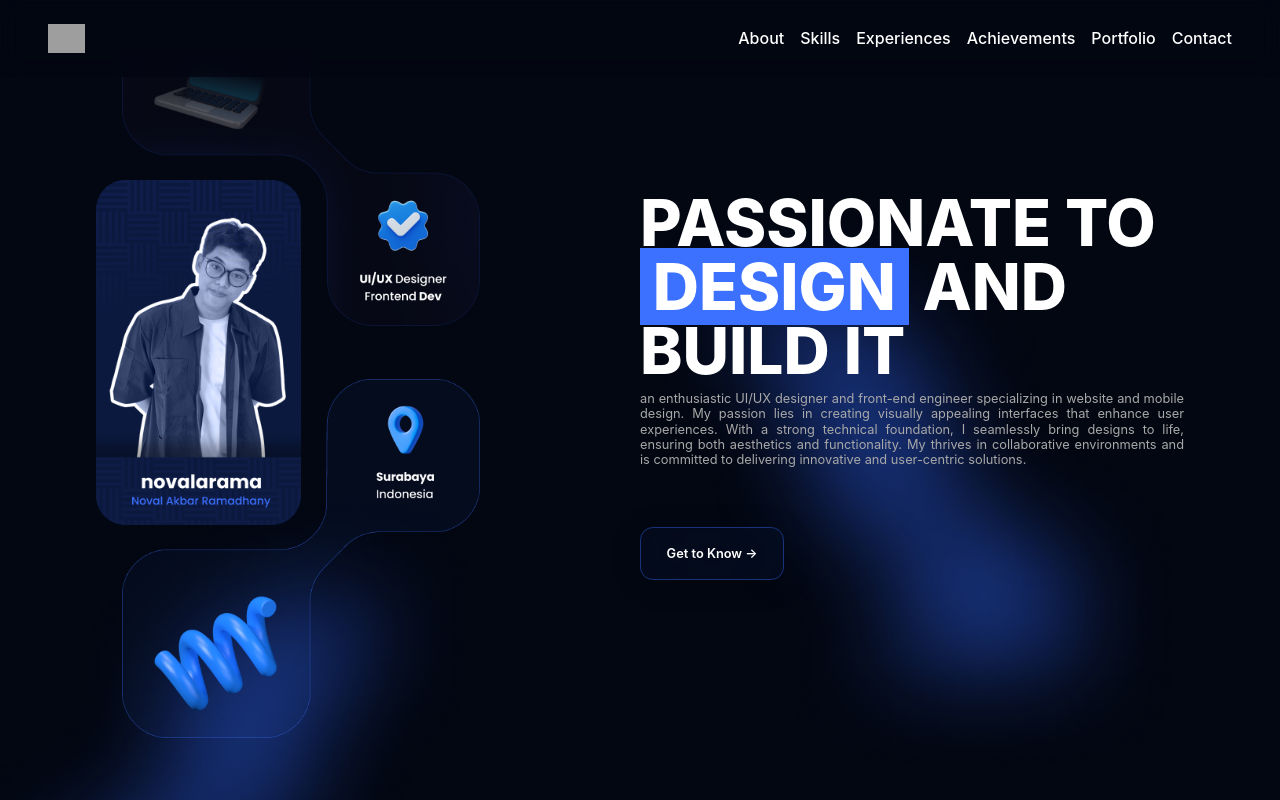
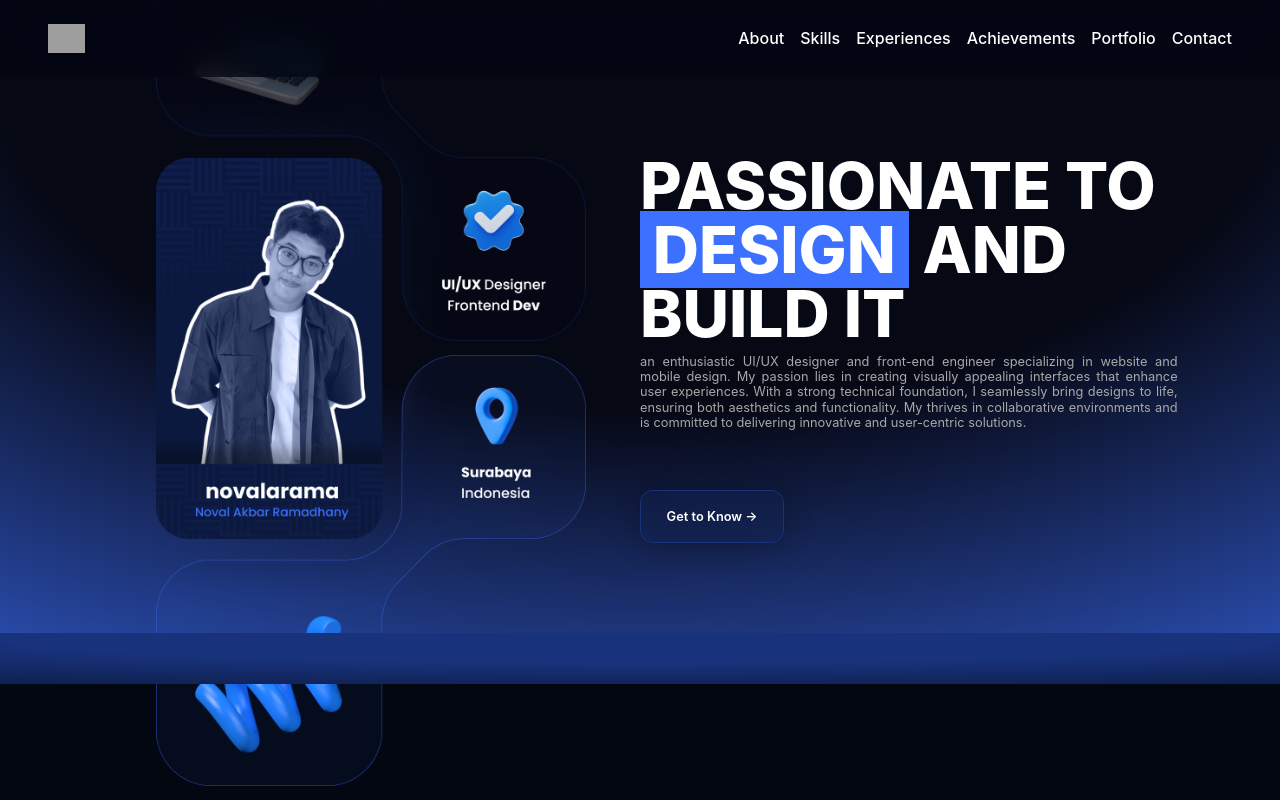
Before and after one commit to novalarama/Personal-Web-V2, a Next.js app: page / in a window 1280 px wide. Shown: the top 800 px of the page. Built offline with nearby package versions, Linux system fonts and the light colour scheme; grey boxes are pictures that could not be loaded.

Commit message:
feat: updated

```diff
--- a/src/app/page.tsx
+++ b/src/app/page.tsx
@@ -3,6 +3,7 @@
 import React, { useEffect } from "react";
 import Header from "@/components/Header";
 import Landing from "@/components/Landing";
+import About from "@/components/About";
 import Lenis from "lenis";
 import { Box } from "@chakra-ui/react";
 
@@ -31,21 +32,15 @@ const LandingPage: React.FC = () => {
     "Portfolio",
     "Contact",
   ];
-  const mainContentData = {
-    image:
-      "https://cdn.builder.io/api/v1/image/assets/TEMP/bd3f91edd7ea87e3b08c6289817db544c51678620f21808a7eabe2843233531d?apiKey=42c352afd4764937ae53b030b073a4c4&&apiKey=42c352afd4764937ae53b030b073a4c4",
-    title: "PASSIONATE TO\nDESIGN AND BUILD IT",
-    description:
-      "an enthusiastic UI/UX designer and front-end engineer specializing in website and mobile design. My passion lies in creating visually appealing interfaces that enhance user experiences. With a strong technical foundation, I seamlessly bring designs to life, ensuring both aesthetics and functionality. My thrives in collaborative environments and is committed to delivering innovative and user-centric solutions.",
-  };
 
   return (
-    <Box className="flex flex-col items-center px-24 max-md:px-5 bg-gray-950" >
+    <Box className="flex flex-col items-center bg-gray-950" background="radial-gradient(125% 125% at 50% 10%, #060814 40%, #3C70FF 100%)">
       <Header
         logo="https://cdn.builder.io/api/v1/image/assets/TEMP/a580203fede5ad2470b2de709e88a492a7da55d9e9ea3a7f0cb978f1023c0b86?apiKey=42c352afd4764937ae53b030b073a4c4&&apiKey=42c352afd4764937ae53b030b073a4c4"
         menuItems={menuItems}
       />
       <Landing />
+      <About />
     </Box>
   );
 };
--- /dev/null
+++ b/src/components/About.tsx
@@ -0,0 +1,41 @@
+import { ChakraProvider, Box, Text, Flex } from "@chakra-ui/react";
+import { motion } from "framer-motion";
+
+export default function About() {
+  const aboutText = "ABOUT ME • ".repeat(10);
+
+  return (
+    <ChakraProvider>
+      <Box
+        w="100vw"
+        overflow="hidden"
+        bg="yellow"
+        mt={{ base: "4vw", md: "-12vw" }}
+        h={{ base: "8vw", md: "4vw" }}
+        background="radial-gradient(125% 125% at 50% 10%, #18327B 40%, #0B193E 100%)"
+        display="flex"
+        alignItems="center"
+      >
+        <motion.div
+          style={{ display: "flex", whiteSpace: "nowrap" }}
+          animate={{ x: ["100%", "-100%"] }}
+          transition={{
+            repeat: Infinity,
+            duration: 60,
+            ease: "linear"
+          }}
+        >
+          <Text
+            textAlign="center"
+            fontSize={{ base: "4vw", md: "2vw" }}
+            color="#3C70FF"
+            fontWeight="extrabold"
+            mx="2vw"
+          >
+            {aboutText}
+          </Text>
+        </motion.div>
+      </Box>
+    </ChakraProvider>
+  );
+}
--- a/src/components/Landing.tsx
+++ b/src/components/Landing.tsx
@@ -19,63 +19,26 @@ interface MainContentProps {
 export default function Landing() {
   return (
     <ChakraProvider>
-      <Box w={{ base: "100%", md: "100%" }} mt={{ base: "30%", lg: "5%" }}>
+      <Box
+        w={{ base: "100%", md: "100%" }}
+        mt={{ base: "30%", lg: "5%" }}
+        maxW="100%"
+        px={{ base: "4vw", md: "8vw" }}
+      >
         <Flex
           justifyContent="center"
           alignItems="center"
           h="100%"
           flexDir={{ base: "column", md: "row" }}
         >
-          <VStack w="100%" alignItems={{ base: "center", md: "start" }}>
-            <Image
-              zIndex="2"
-              src="assets/heading-1.png"
-              alt="Designer at work"
-              w={{ base: "80%", md: "28vw" }}
-              h="auto"
-              mt="0"
-              ms="2vw"
-            />
-            <Image
-              zIndex="2"
-              src="assets/heading-2.png"
-              alt="Designer at work"
-              w={{ base: "40%", md: "16vw" }}
-              h="auto"
-              ms={{ base: "-32vw", md: "0vw" }}
-              mt={{ base: "-28vw", md: "-12vw" }}
-            />
-            <Image
-              zIndex="2"
-              src="assets/heading-3.png"
-              alt="Designer at work"
-              w={{ base: "80%", md: "28vw" }}
-              h="auto"
-              mt={{ base: "-28vw", md: "-12vw" }}
-              ms="2vw"
-            />
-            <Image
-              zIndex="1"
-              src="assets/vector-2.png"
-              alt="Designer at work"
-              w="42vw"
-              mt="-20vw"
-              ms="-12vw"
-            />
+          <VStack w="100%" alignItems="center">
+            <Image src="assets/illustration-1.png" alt="" w="80%" mt={{ base: "-24vw", md: "-12vw"}}/>
           </VStack>
           <VStack
             w="100%"
             alignItems={{ base: "center", md: "start" }}
-            mt={{ base: "-16vw", md: "-28vw" }}
+            mt={{ base: "6vw", md: "-12vw" }}
           >
-            <Image
-              zIndex="0"
-              src="assets/vector-1.png"
-              alt="Designer at work"
-              w="42vw"
-              position="absolute"
-              mr="-28vw"
-            />
             <Text
               color="#ffffff"
               lineHeight={{ base: "9vw", md: "5vw" }}
```
Also changed, not shown: public/assets/illustration-1.png (added).
